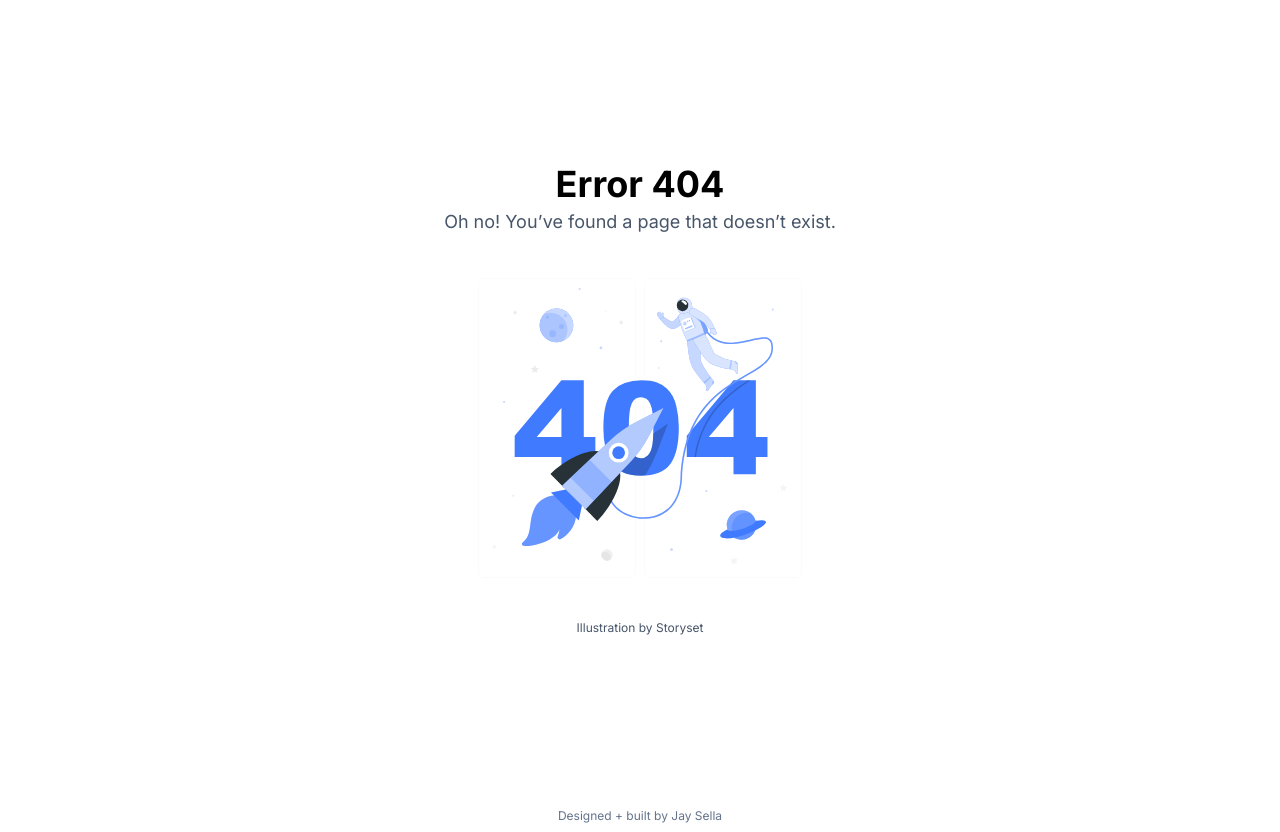
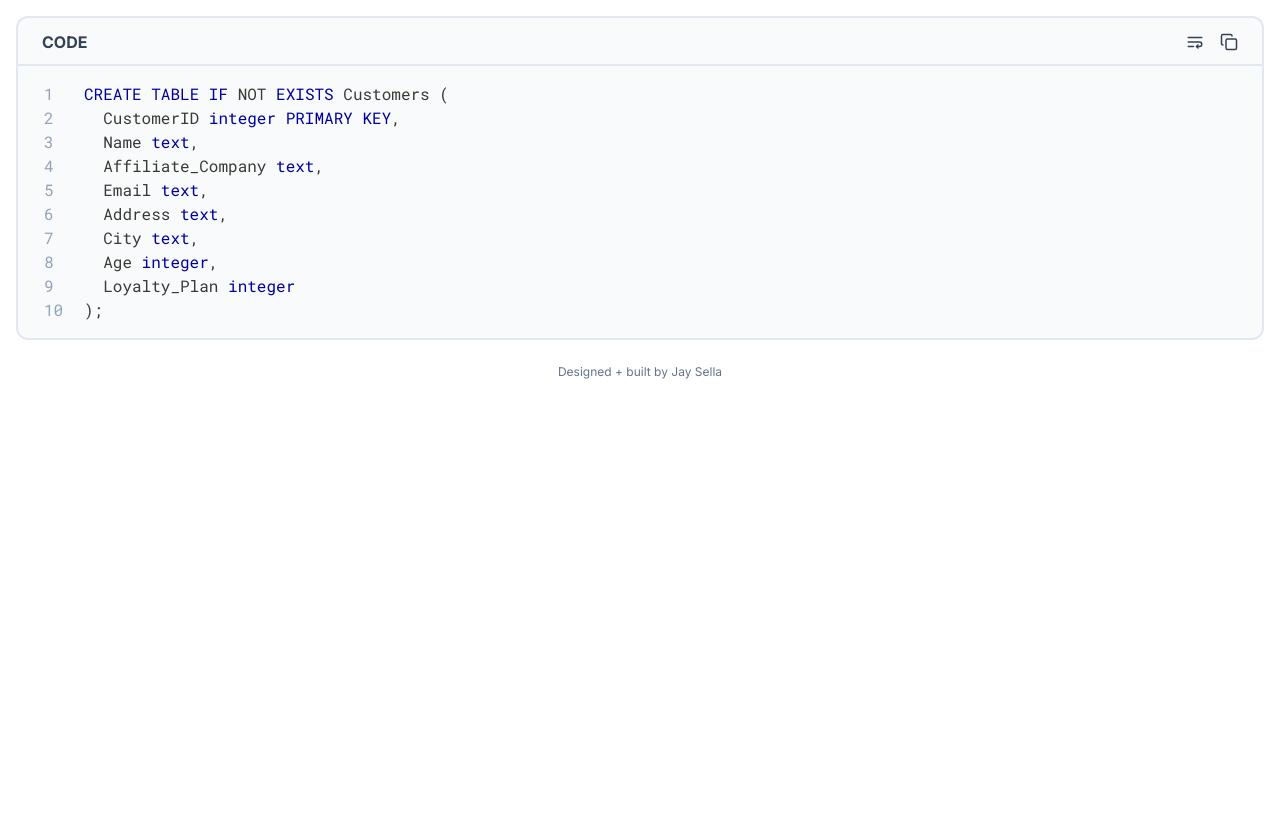
Before and after one commit to jaysella/block-comments, a Next.js app: page /databases/create-table in a window 1280 px wide. Before the commit this address had no page. After the commit the page ends 800 px from the top, so only its background shows below. Built offline with nearby package versions, Linux system fonts and the light colour scheme.

Commit message:
Add SQLite table creation explanation

```diff
--- a/app/_components/Snippet.tsx
+++ b/app/_components/Snippet.tsx
@@ -46,12 +46,14 @@ export default function Snippet({
   language,
   explanations,
   highlights = {},
+  withLineNumbers = true,
   children: code,
 }: {
   title?: string;
   language: string;
   explanations?: Explanation[];
   highlights?: Record<string, LineHighlight>;
+  withLineNumbers?: boolean;
   children: string;
 }) {
   const { toast } = useToast();
@@ -121,6 +123,7 @@ export default function Snippet({
         explanations={explanations}
         highlights={highlights}
         wrapText={wrapText}
+        withLineNumbers={withLineNumbers}
       >
         {code}
       </SnippetContent>
@@ -162,6 +165,7 @@ export function SnippetContent({
           import("prismjs/components/prism-python" as any),
         language === "scheme" &&
           import("prismjs/components/prism-scheme" as any),
+        language === "sql" && import("prismjs/components/prism-sql" as any),
       ]).then(() => {
         router.refresh();
       });
--- /dev/null
+++ b/app/databases/create-table/data.tsx
@@ -0,0 +1,226 @@
+import { Explanation } from "@/app/_components/Snippet";
+import { CodeSegment } from "@/app/_components/ui/code-segment";
+import { ReactNode } from "react";
+
+export const CODE = `CREATE TABLE IF NOT EXISTS Customers (
+  CustomerID integer PRIMARY KEY,
+  Name text,
+  Affiliate_Company text,
+  Email text,
+  Address text,
+  City text,
+  Age integer,
+  Loyalty_Plan integer
+);`;
+
+export const CODE_EXPLANATIONS: Explanation[] = [
+  {
+    lines: [1],
+    content: (
+      <>
+        This <CodeSegment>CREATE</CodeSegment>s a{" "}
+        <CodeSegment>TABLE</CodeSegment> called{" "}
+        <CodeSegment>Customers</CodeSegment>.
+        <br />
+        <br />
+        It is a great habit to supply the{" "}
+        <CodeSegment>IF NOT EXISTS</CodeSegment> clause since SQLite will
+        produce a naming error if a "Customers" table already exists.
+        <br />
+        <br />
+        The open parenthesis (<CodeSegment>{"("}</CodeSegment>) denotes the
+        start of the table construction body.
+      </>
+    ),
+  },
+  {
+    lines: [2],
+    content: (
+      <>
+        This line defines a column for the <CodeSegment>Customers</CodeSegment>{" "}
+        table:
+        <ColumnDetails
+          name="CustomerID"
+          type="integer"
+          definition="A unique, universal identification for a customer."
+          notes={
+            <>
+              Data entries for this attribute must be unique and not null across
+              all records, as specified by the{" "}
+              <CodeSegment>PRIMARY KEY</CodeSegment> constraint.
+            </>
+          }
+        />
+      </>
+    ),
+  },
+  {
+    lines: [3],
+    content: (
+      <>
+        This line defines a column for the <CodeSegment>Customers</CodeSegment>{" "}
+        table:
+        <ColumnDetails
+          name="Name"
+          type="text"
+          definition="The first and last name of a customer."
+        />
+      </>
+    ),
+  },
+  {
+    lines: [4],
+    content: (
+      <>
+        This line defines a column for the <CodeSegment>Customers</CodeSegment>{" "}
+        table:
+        <ColumnDetails
+          name="Affiliate_Company"
+          type="text"
+          definition="An organization a customer may be connected to."
+        />
+      </>
+    ),
+  },
+  {
+    lines: [5],
+    content: (
+      <>
+        This line defines a column for the <CodeSegment>Customers</CodeSegment>{" "}
+        table:
+        <ColumnDetails
+          name="Email"
+          type="text"
+          definition="A customer's email address, used for receipts, news, and promotional offerings."
+        />
+      </>
+    ),
+  },
+  {
+    lines: [6],
+    content: (
+      <>
+        This line defines a column for the <CodeSegment>Customers</CodeSegment>{" "}
+        table:
+        <ColumnDetails
+          name="Address"
+          type="text"
+          definition="A customer's mailing address, used for deliveries and secure statements."
+        />
+      </>
+    ),
+  },
+  {
+    lines: [7],
+    content: (
+      <>
+        This line defines a column for the <CodeSegment>Customers</CodeSegment>{" "}
+        table:
+        <ColumnDetails
+          name="City"
+          type="text"
+          definition="The city a customer resides in."
+        />
+      </>
+    ),
+  },
+  {
+    lines: [8],
+    content: (
+      <>
+        This line defines a column for the <CodeSegment>Customers</CodeSegment>{" "}
+        table:
+        <ColumnDetails
+          name="Age"
+          type="integer"
+          definition="A customer's age, in years."
+        />
+      </>
+    ),
+  },
+  {
+    lines: [9],
+    content: (
+      <>
+        This line defines a column for the <CodeSegment>Customers</CodeSegment>{" "}
+        table:
+        <ColumnDetails
+          name="Loyalty_Plan"
+          type="integer"
+          definition="Tells if a customer is a loyalty member."
+          notes={
+            <ol className="leading-relaxed list-decimal list-inside">
+              <li>
+                <CodeSegment>FALSE</CodeSegment> is a keyword for 0
+              </li>
+              <li>
+                <CodeSegment>TRUE</CodeSegment> is a keyword for 1
+              </li>
+            </ol>
+          }
+        />
+      </>
+    ),
+  },
+  {
+    lines: [10],
+    content: (
+      <>
+        This closing parenthesis <CodeSegment>{")"}</CodeSegment> denotes the
+        end of the table construction body which was opened on line 1.
+      </>
+    ),
+  },
+];
+
+function ColumnDetails({
+  name,
+  type,
+  definition,
+  notes,
+}: {
+  name: string;
+  type: string;
+  definition: string;
+  notes?: ReactNode;
+}) {
+  return (
+    <div className="flex flex-row mt-2">
+      <dl className="w-full border rounded-lg border-slate-200 overflow-clip dark:border-slate-800">
+        <div className="p-3 transition-colors border-b sm:grid sm:grid-cols-4 sm:gap-4 hover:bg-slate-50 dark:hover:bg-slate-900 border-b-slate-200 dark:border-b-slate-800">
+          <dt className="mt-0.5 text-xs font-medium text-blue-600 uppercase dark:text-blue-400">
+            Attribute Name
+          </dt>
+          <dd className="mt-1 font-mono text-sm sm:mt-0 sm:col-span-3">
+            {name}
+          </dd>
+        </div>
+
+        <div className="p-3 transition-colors border-b sm:grid sm:grid-cols-4 sm:gap-4 hover:bg-slate-50 dark:hover:bg-slate-900 border-b-slate-200 dark:border-b-slate-800">
+          <dt className="mt-0.5 text-xs font-medium text-blue-600 uppercase dark:text-blue-400">
+            Data Type
+          </dt>
+          <dd className="mt-1 font-mono text-sm sm:mt-0 sm:col-span-3">
+            {type}
+          </dd>
+        </div>
+
+        <div className="p-3 transition-colors border-b sm:grid sm:grid-cols-4 sm:gap-4 hover:bg-slate-50 dark:hover:bg-slate-900 border-b-slate-200 dark:border-b-slate-800">
+          <dt className="mt-0.5 text-xs font-medium text-blue-600 uppercase dark:text-blue-400">
+            Definition
+          </dt>
+          <dd className="mt-1 text-sm sm:mt-0 sm:col-span-3">{definition}</dd>
+        </div>
+
+        {notes ? (
+          <div className="p-3 transition-colors sm:grid sm:grid-cols-4 sm:gap-4 hover:bg-slate-50 dark:hover:bg-slate-900">
+            <dt className="mt-0.5 text-xs font-medium text-blue-600 uppercase dark:text-blue-400">
+              Notes
+            </dt>
+            <dd className="mt-1 text-sm sm:mt-0 sm:col-span-3">{notes}</dd>
+          </div>
+        ) : null}
+      </dl>
+    </div>
+  );
+}
--- /dev/null
+++ b/app/databases/create-table/page.tsx
@@ -0,0 +1,17 @@
+import Snippet from "@/app/_components/Snippet";
+import { CODE, CODE_EXPLANATIONS } from "./data";
+import { Metadata } from "next";
+
+export const metadata: Metadata = {
+  title: "Databases: Create Table",
+};
+
+export default function Page() {
+  return (
+    <>
+      <Snippet title="Code" language="sql" explanations={CODE_EXPLANATIONS}>
+        {CODE}
+      </Snippet>
+    </>
+  );
+}
--- /dev/null
+++ b/app/databases/layout.tsx
@@ -0,0 +1,6 @@
+import { ReactNode } from "react";
+import InfoBlock from "@/app/_components/InfoBlock";
+
+export default function Layout({ children }: { children: ReactNode }) {
+  return <main className="container flex flex-col gap-4 my-4">{children}</main>;
+}
--- a/app/pages/page.tsx
+++ b/app/pages/page.tsx
@@ -63,6 +63,14 @@ export default function Page() {
           </ul>
         </li>
         <li>
+          <h2 className="font-semibold">Tools: Databases</h2>
+          <ul className="pl-4 mt-1">
+            <li>
+              <Link href="/databases/create-table">Create Table (SQLite)</Link>
+            </li>
+          </ul>
+        </li>
+        <li>
           <h2 className="font-semibold">Tools: Git</h2>
           <ul className="pl-4 mt-1">
             <li>
```
